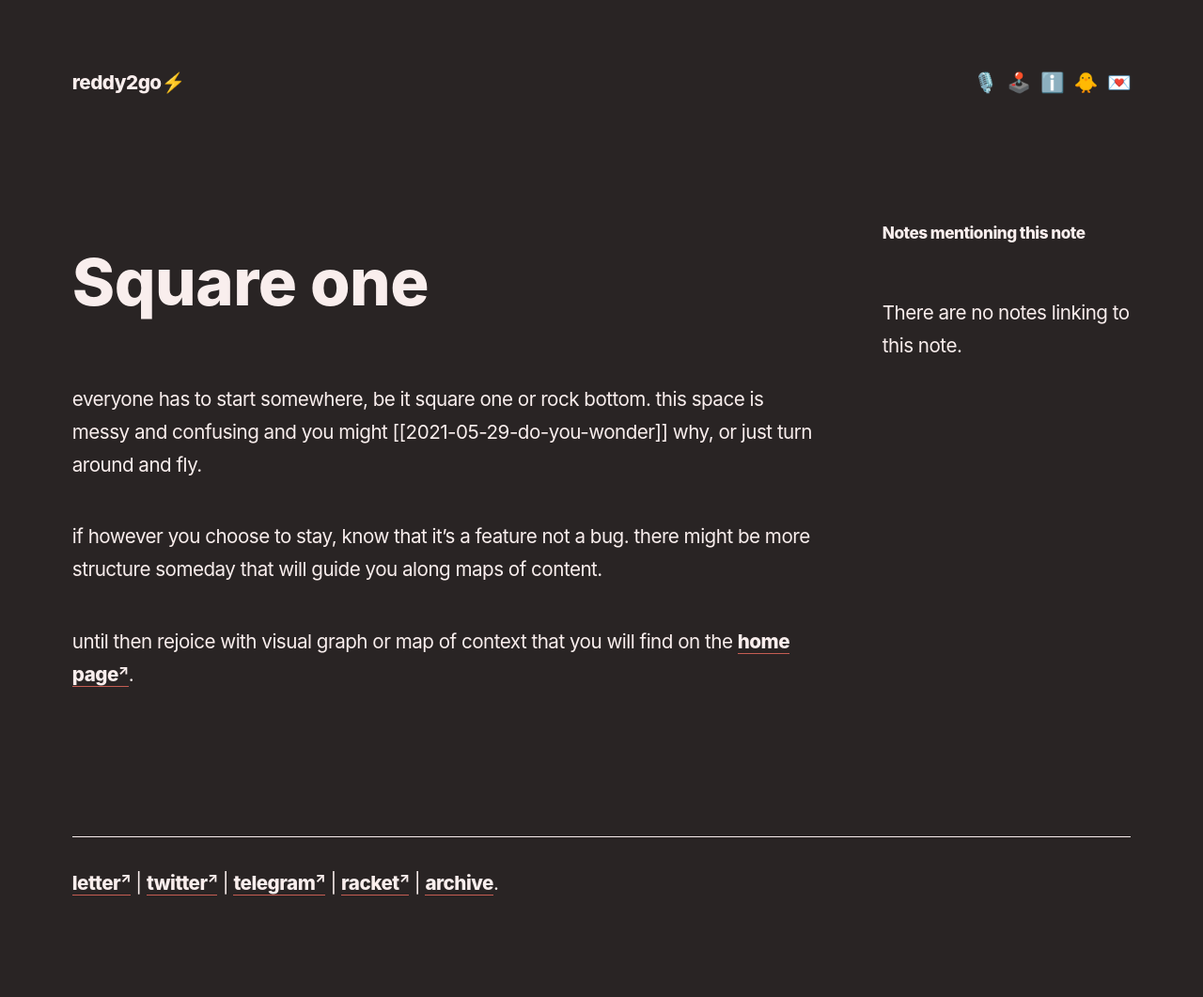
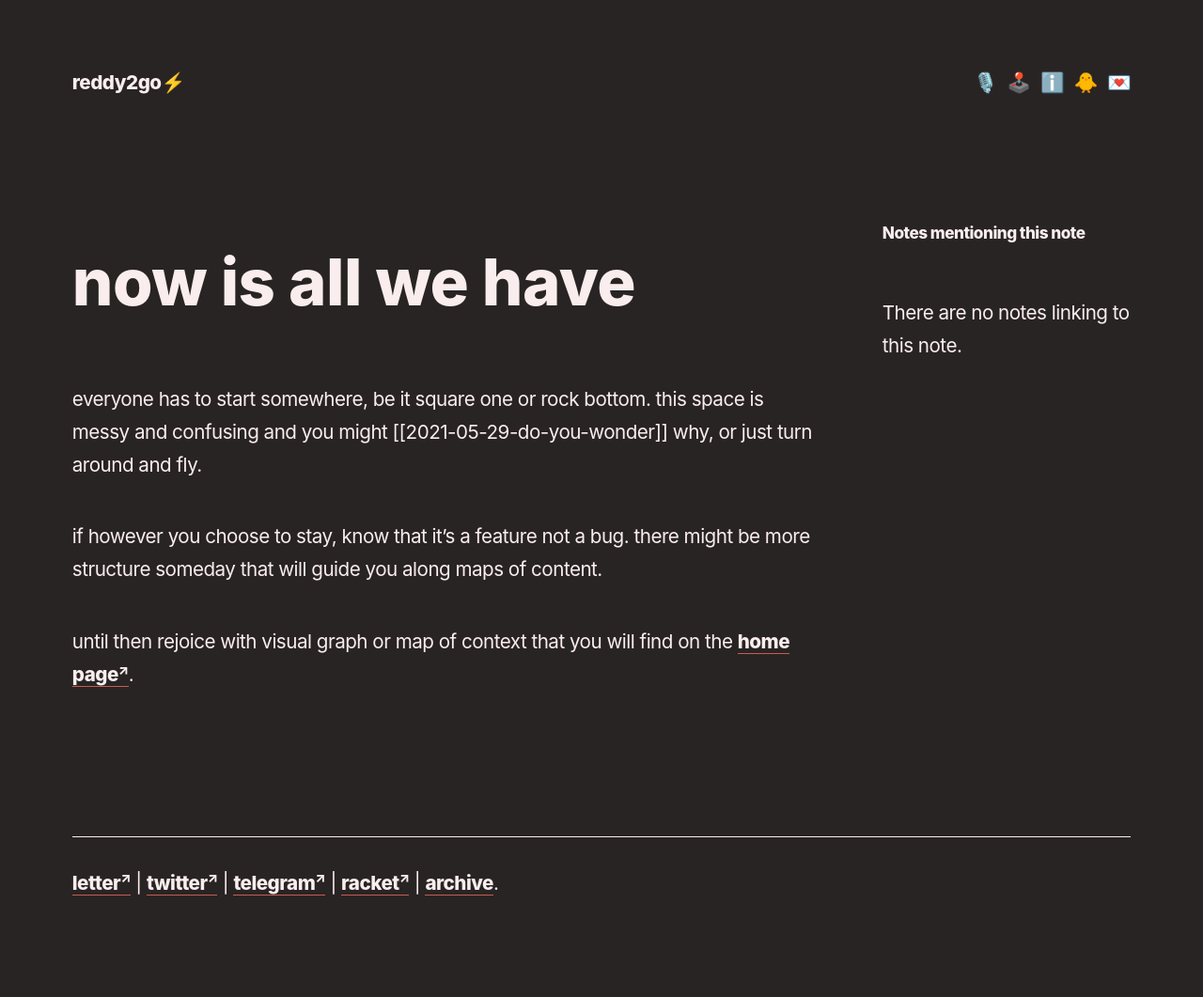
Before and after one commit to reddy2go/redgarden, a Jekyll site: the page built from _notes/square one.md, in a window 1280 px wide. Shown: the whole page at 94% size. Built offline with Jekyll 4.4.1, drawn with Linux system fonts in a browser that asks for light colours; some web fonts are replaced; Markdown is read by kramdown in place of the engine named in the settings.

Commit message:
auto commit

```diff
--- a/_notes/square one.md
+++ b/_notes/square one.md
@@ -1,5 +1,5 @@
 ---
-title:
+title: now is all we have
 slug: now
 ---
 
```
